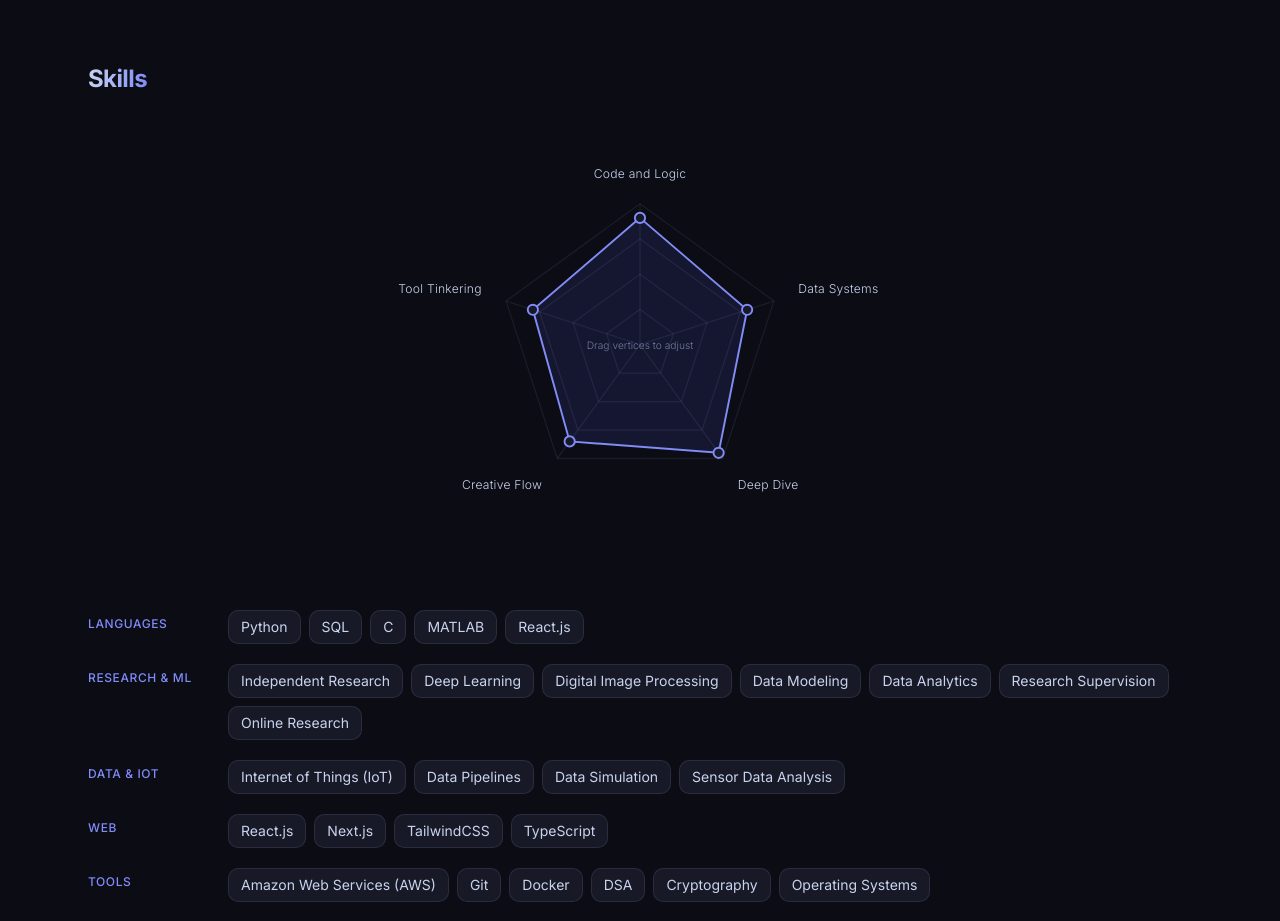
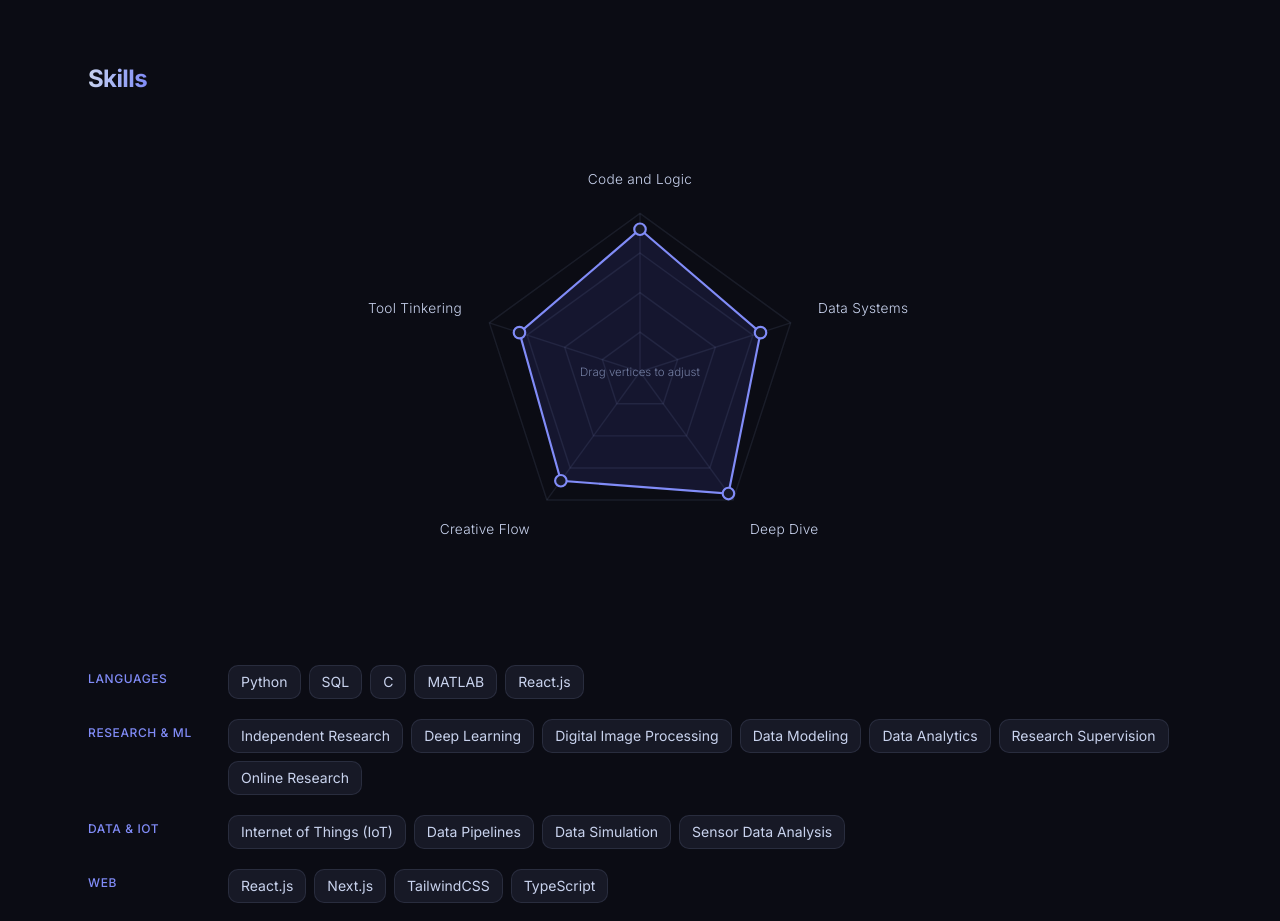
Before and after one commit to Ekta-07/Portfolio, a Next.js app: page /work in a window 1280 px wide. Shown: the part 3000-3921 px from the top of the page. Built offline with nearby package versions, Linux system fonts and the light colour scheme.

Commit message:
ui bigger

```diff
--- a/app/work/page.tsx
+++ b/app/work/page.tsx
@@ -200,7 +200,7 @@
 
                         {/* Radar */}
                         <FadeIn direction="up" delay={0.1}>
-                            <div className="w-full max-w-lg mx-auto">
+                            <div className="w-full max-w-xl mx-auto">
                                 <SkillRadar />
                             </div>
                         </FadeIn>
```
